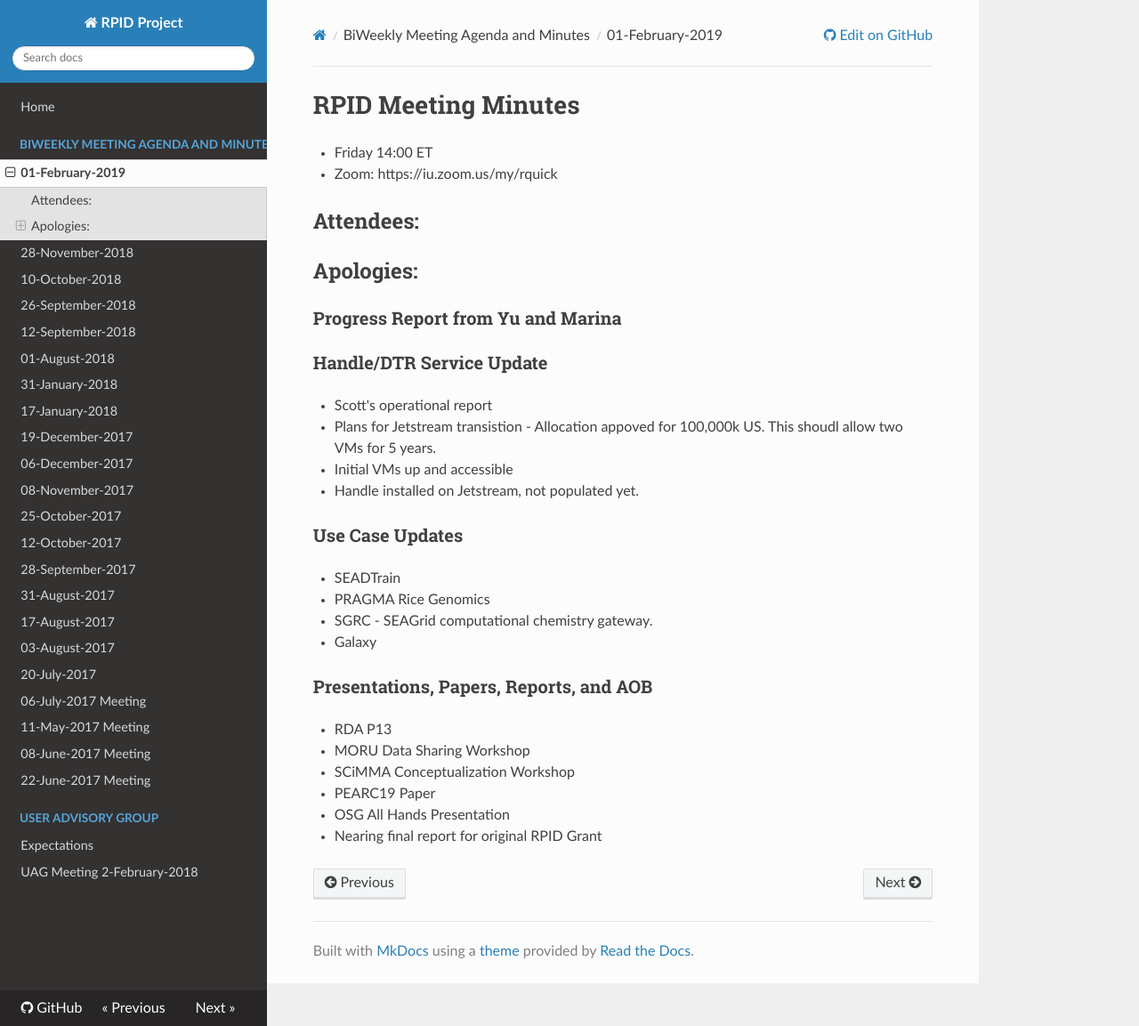
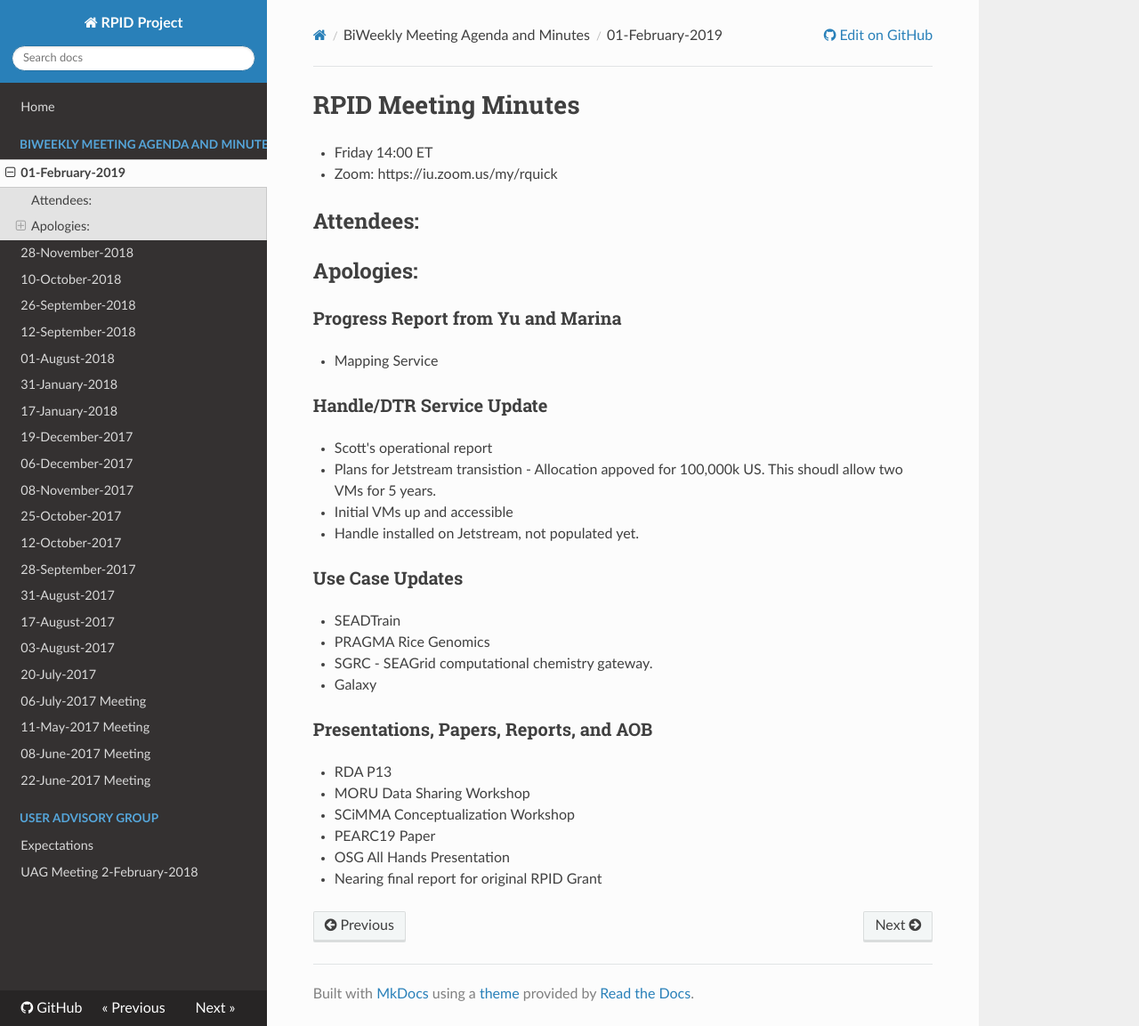
Before and after one commit to rpidproject/rpid, an MkDocs documentation site: the page built from docs/01-February-2019.md, in a window 1280 px wide and 1153 px high. Shown: the whole window at 89% size. Built offline with MkDocs 1.6.1, drawn with Linux system fonts in a browser that asks for light colours; nearby versions of some CDN libraries; old or Windows-style settings are respelled for this version of MkDocs.

Commit message:
Update 01-February-2019.md

```diff
--- a/docs/01-February-2019.md
+++ b/docs/01-February-2019.md
@@ -7,6 +7,7 @@
 ## Apologies:
 
 ### Progress Report from Yu and Marina
+   * Mapping Service
 
 ### Handle/DTR Service Update
    * Scott's operational report
```
